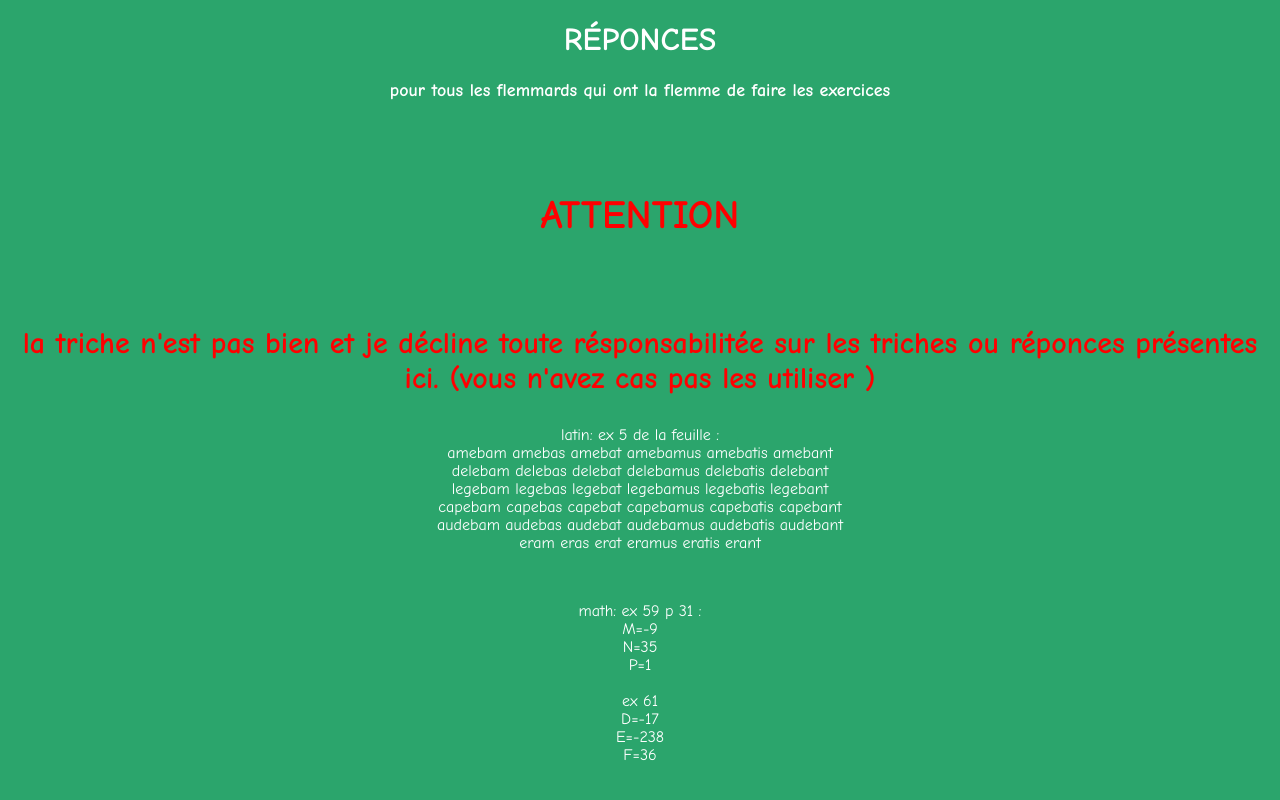
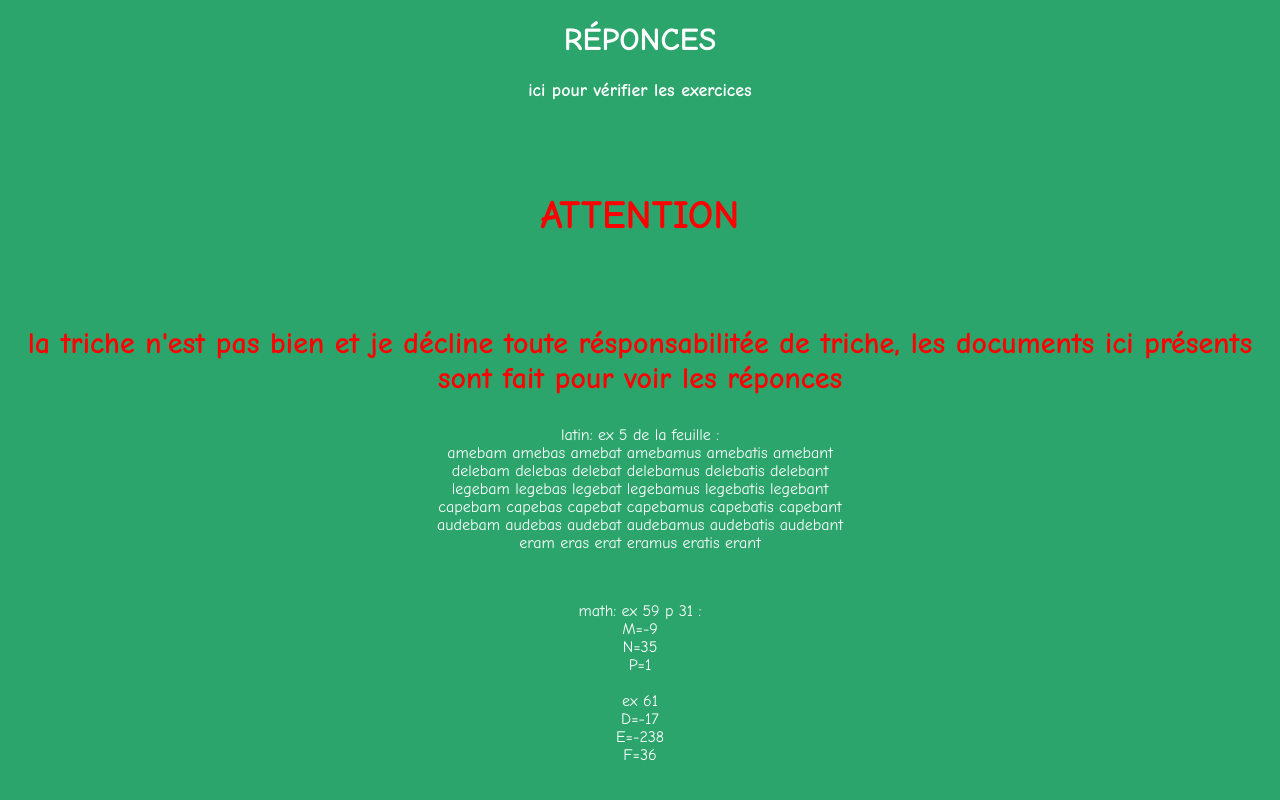
Before and after one commit to anatoleoN1/4A-devoirs-, a plain HTML site: page réponses.html in a window 1280 px wide. Shown: the top 800 px of the page. Drawn offline with Linux system fonts and the light colour scheme.

Commit message:
Update réponses.html

```diff
--- a/réponses.html
+++ b/réponses.html
@@ -6,8 +6,8 @@
 </head>
 <body>
   <h1>RÉPONCES</h1>
-  <h2>pour tous les flemmards qui ont la flemme de faire les exercices</h2><br><br>
-<h3 class="disclamer">ATTENTION</h3><br><h3 class="disclamer2">la triche n'est pas bien et je décline toute résponsabilitée sur les triches ou réponces présentes ici. (vous n'avez cas pas les utiliser ) </h3>
+  <h2>ici pour vérifier les exercices</h2><br><br>
+<h3 class="disclamer">ATTENTION</h3><br><h3 class="disclamer2">la triche n'est pas bien et je décline toute résponsabilitée de triche, les documents ici présents sont fait pour voir les réponces</h3>
   <p>latin: ex 5 de la feuille :<br>
   amebam amebas amebat amebamus amebatis amebant <br>
   delebam delebas delebat delebamus delebatis delebant <br>
```
